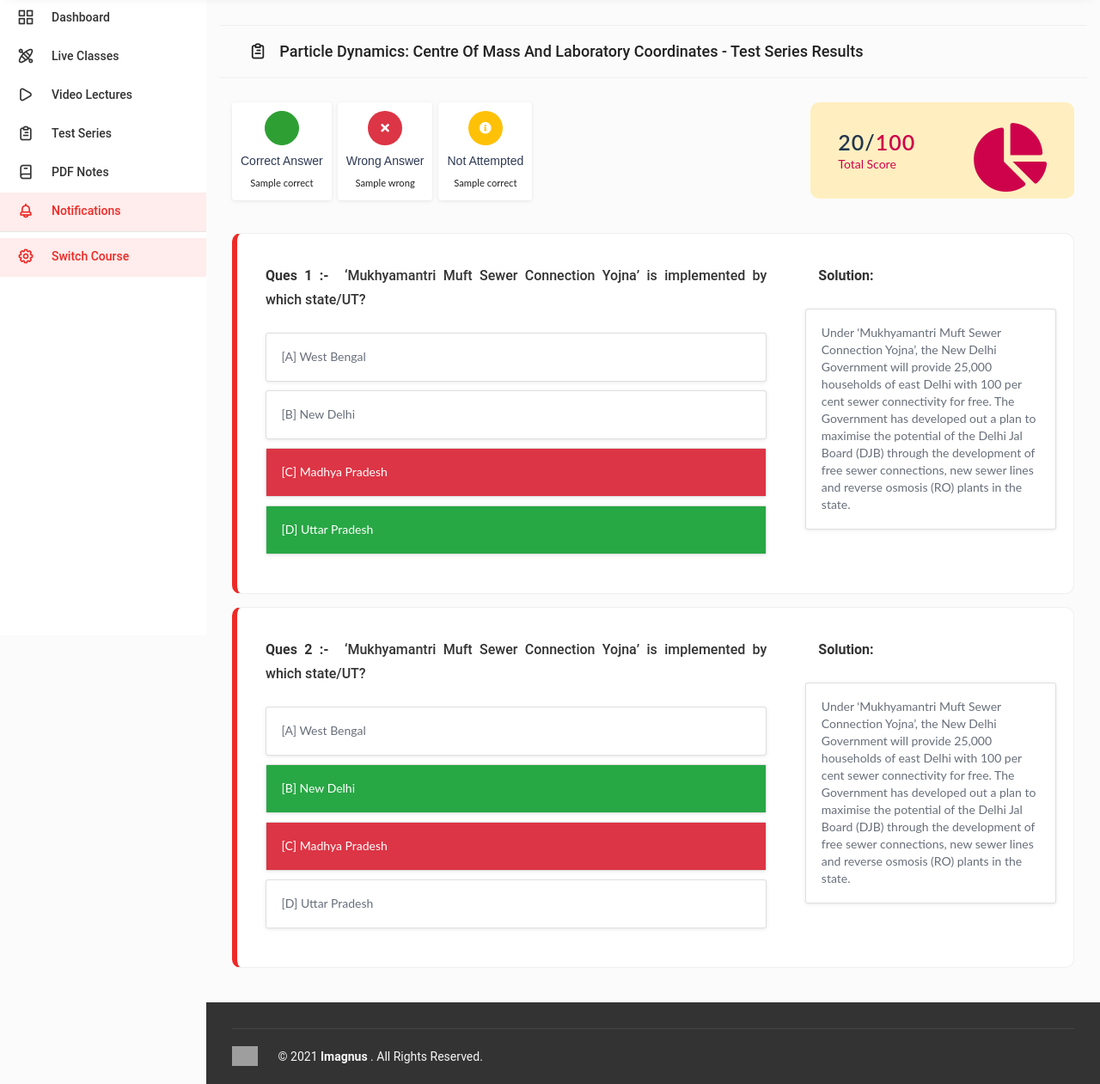
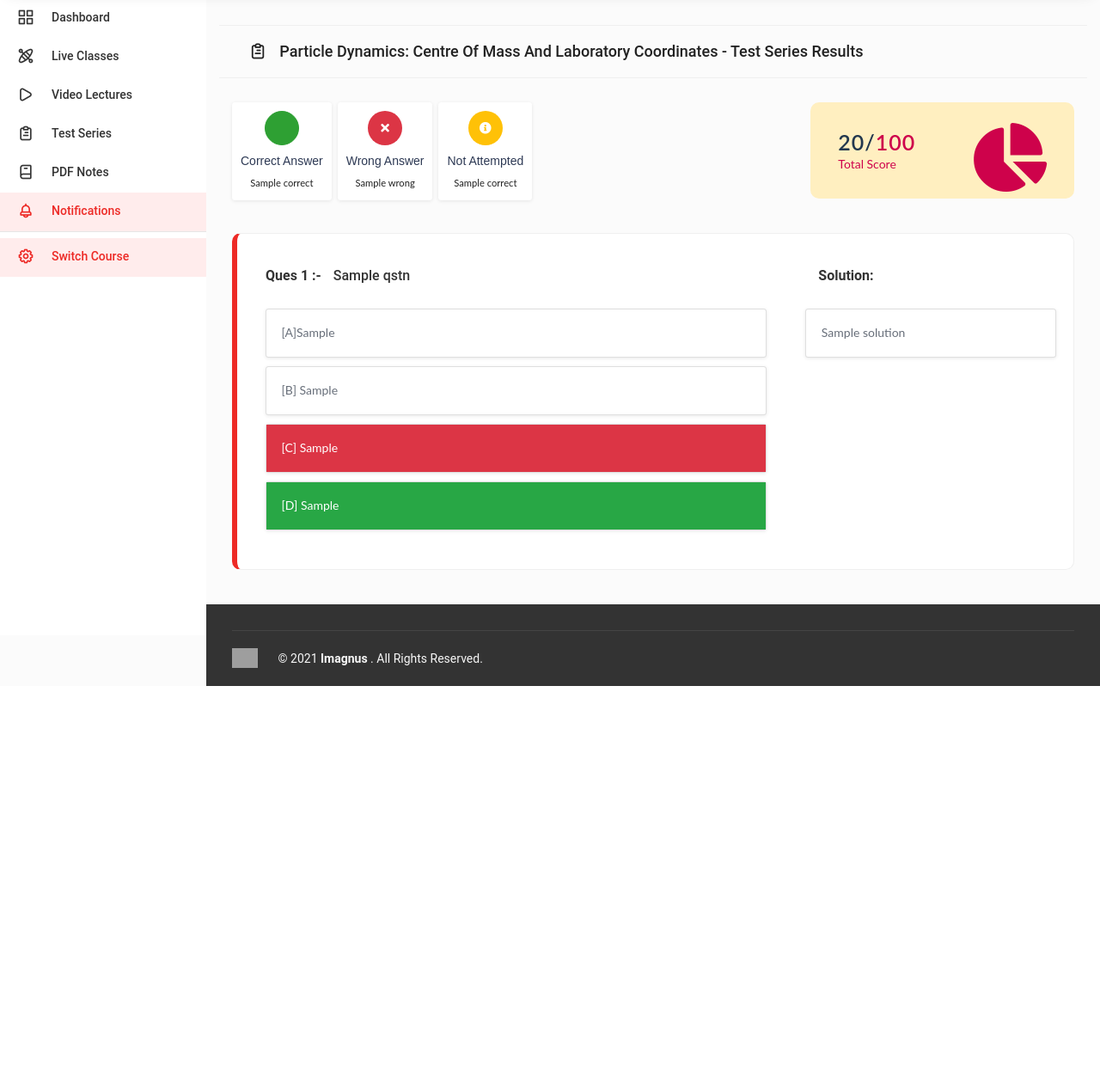
Before and after one commit to FIRDOUS-BHAT/exams-imagnus, a Python web app: template student/templates/testseries_result.html in a window 1280 px wide. Shown: the part 61-1322 px from the top of the page at 86% size. After the commit the page ends 859 px from the top, so only its background shows below. Run offline with Jinja, Linux system fonts and the light colour scheme; the template is opened without the code that fills it: most values are stand-ins (such as "Sample title", 1, 10 or a date in 2020); some libraries are stand-ins or nearby versions; grey boxes are pictures that could not be loaded.

Commit message:
displayed questions on results page

```diff
--- a/student/templates/testseries_result.html
+++ b/student/templates/testseries_result.html
@@ -48,34 +48,33 @@
                         </div>
                      </div>
 					 </div>
-
+                   {% for qstns in test_series_qstns%}
 					<div class="card_dash activee">
 					 <div class="row">
                      <div class="col-md-8">
                         <div class="user-status">
                            <div class="ques_item">
                               <div class="ques_title">
-                                 <span>Ques 1 :- </span>
-                                 ‘Mukhyamantri Muft Sewer Connection Yojna’ is implemented by which state/UT?
-                              </div>
+                                 <span>Ques {{loop.index}} :- </span>
+                                    {{qstns.question}}                              </div>
                               <div class="card-tests">
                                  <div class="card-body">
-                                    <p>[A] West Bengal </p>
+                                    <p>[A]{{qstns.opt_1}} </p>
                                  </div>
                               </div>
                               <div class="card-tests">
                                  <div class="card-body">
-                                    <p>[B] New Delhi </p>
+                                    <p>[B] {{qstns.opt_2}} </p>
                                  </div>
                               </div>
                               <div class="card-tests">
                                  <div class="card-body bg-danger">
-                                    <p class=" text-white">[C] Madhya Pradesh </p>
+                                    <p class=" text-white">[C] {{qstns.opt_3}} </p>
                                  </div>
                               </div>
                               <div class="card-tests">
                                  <div class="card-body  bg-success">
-                                    <p  class=" text-white">[D] Uttar Pradesh </p>
+                                    <p  class=" text-white">[D] {{qstns.opt_4}} </p>
                                  </div>
                               </div>
                            </div>
@@ -85,55 +84,14 @@
 				          <h4 class="ques_title"><span>Solution: </span></h4>
 					   <div class="card-tests">
                           <div class="card-body">
-                             <p>Under ‘Mukhyamantri Muft Sewer Connection Yojna’, the New Delhi Government will provide 25,000 households of east Delhi with 100 per cent sewer connectivity for free. The Government has developed out a plan to maximise the potential of the Delhi Jal Board (DJB) through the development of free sewer connections, new sewer lines and reverse osmosis (RO) plants in the state.</p>
+                             <p>{{ qstns.solution}}</p>
                           </div>
                        </div>
 					 </div>
                   </div>
 				  </div>
 
-				  <div class="card_dash activee">
-					 <div class="row">
-                     <div class="col-md-8">
-                        <div class="user-status">
-                           <div class="ques_item">
-                              <div class="ques_title">
-                                 <span>Ques 2 :- </span>
-                                 ‘Mukhyamantri Muft Sewer Connection Yojna’ is implemented by which state/UT?
-                              </div>
-                              <div class="card-tests">
-                                 <div class="card-body">
-                                    <p>[A] West Bengal </p>
-                                 </div>
-                              </div>
-                              <div class="card-tests">
-                                 <div class="card-body bg-success">
-                                    <p class=" text-white">[B] New Delhi </p>
-                                 </div>
-                              </div>
-                              <div class="card-tests">
-                                 <div class="card-body bg-danger">
-                                    <p class=" text-white">[C] Madhya Pradesh </p>
-                                 </div>
-                              </div>
-                              <div class="card-tests">
-                                 <div class="card-body">
-                                    <p>[D] Uttar Pradesh </p>
-                                 </div>
-                              </div>
-                           </div>
-                        </div>
-                     </div>
-					 <div class="ques_item col-md-4">
-				          <h4 class="ques_title"><span>Solution: </span></h4>
-					   <div class="card-tests">
-                          <div class="card-body">
-                             <p>Under ‘Mukhyamantri Muft Sewer Connection Yojna’, the New Delhi Government will provide 25,000 households of east Delhi with 100 per cent sewer connectivity for free. The Government has developed out a plan to maximise the potential of the Delhi Jal Board (DJB) through the development of free sewer connections, new sewer lines and reverse osmosis (RO) plants in the state.</p>
-                          </div>
-                       </div>
-					 </div>
-                  </div>
-				  </div>
+				  {% endfor %}
                </div>
             </div>
 
```
Also changed, not shown: admin_dashboard/models.py (+10 -10 lines), student/controller.py (+6 -2 lines).
